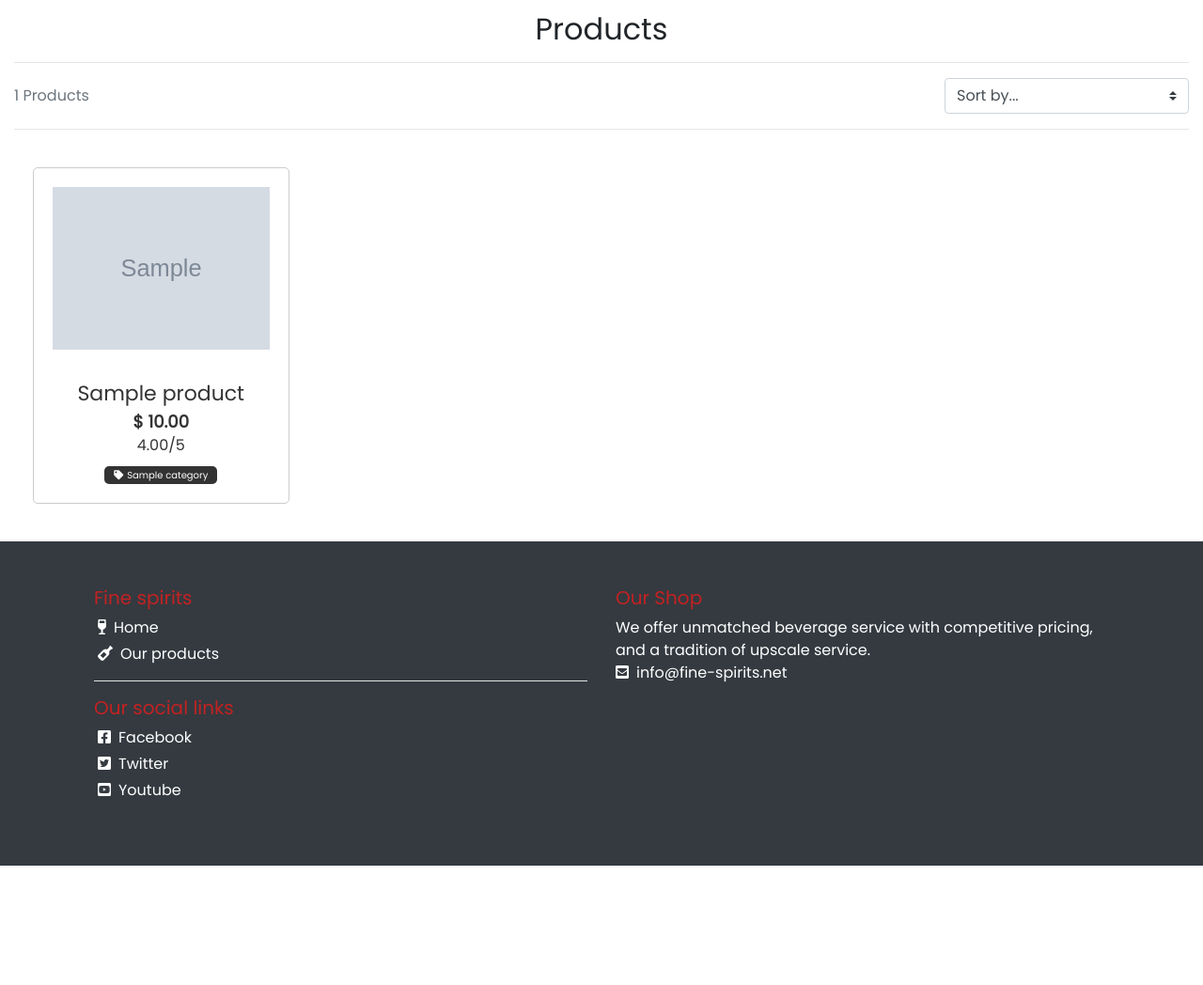
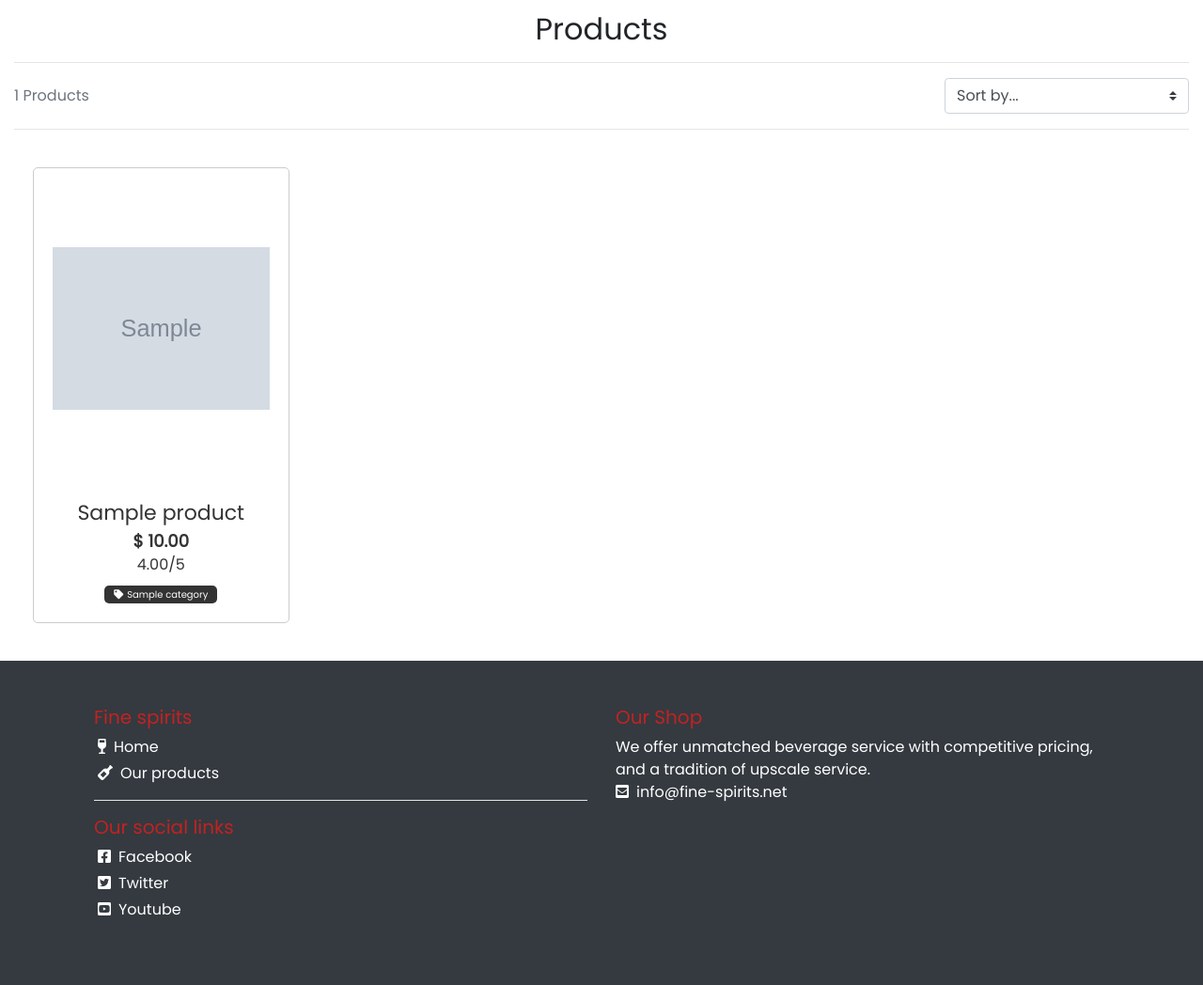
Before and after one commit to Code-Institute-Submissions/FrankN88-fine-spirits_AprResub, a Django app: page /products/ in a window 1280 px wide. Shown: the part 133-1181 px from the top of the page at 94% size. Before the commit the page ends 1054 px from the top, so only its background shows below. Run offline with Django 3.2, Linux system fonts and the light colour scheme; tables that the repository leaves empty hold one stand-in row (values such as "Sample post"); grey boxes marked "Sample" are stand-in pictures; some libraries are stand-ins or nearby versions.

Commit message:
CSS fixing

```diff
--- a/static/css/style.css
+++ b/static/css/style.css
@@ -256,8 +256,7 @@ footer a:hover{
 
 .products_list .product_image{
     margin-bottom: 30px;
-    max-height: 300px;
-    overflow: hidden;
+    height: 300px;
 }
 
 .products_list .product_image img{
@@ -452,6 +451,10 @@ footer a:hover{
     top: 70px;
 }
 
+.message-container .toast{
+    width: 300px;
+}
+
 .toast-product-image img{
     max-height: 100%;
     max-width: 100%;
```
